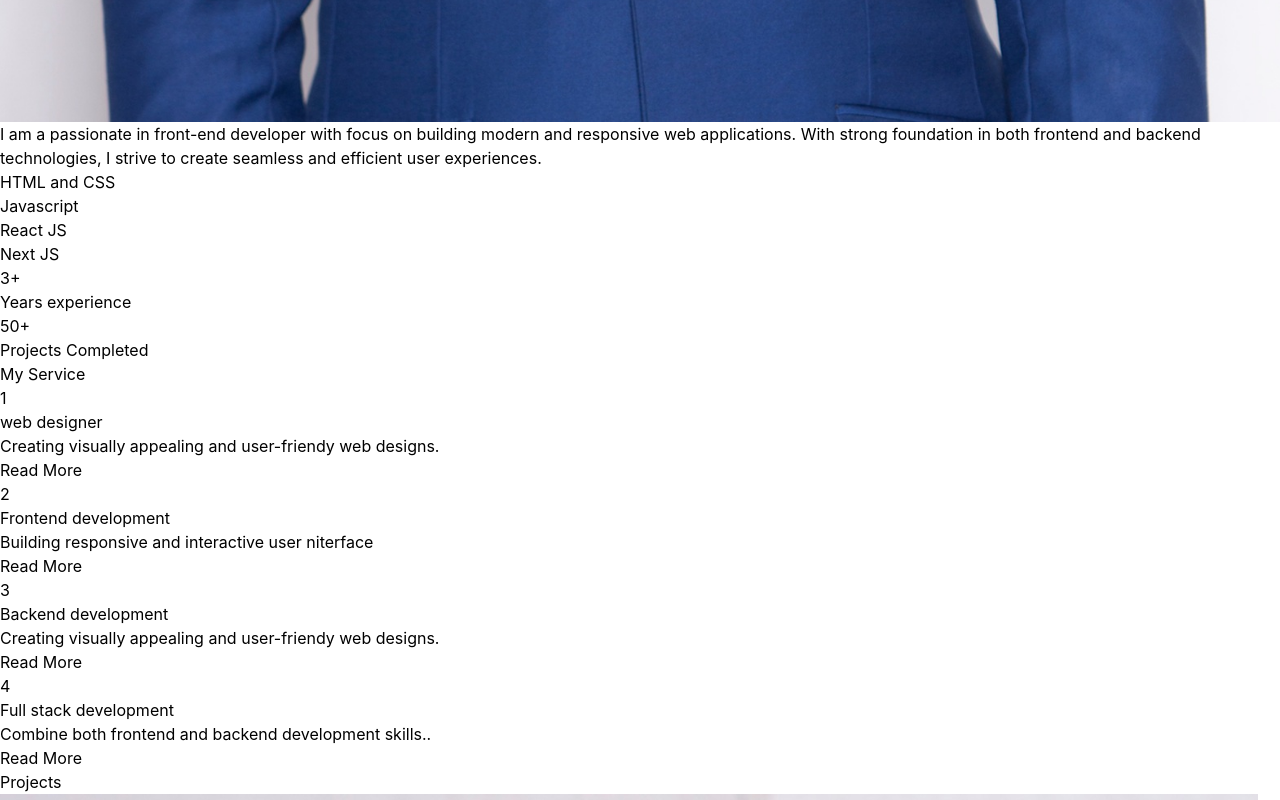
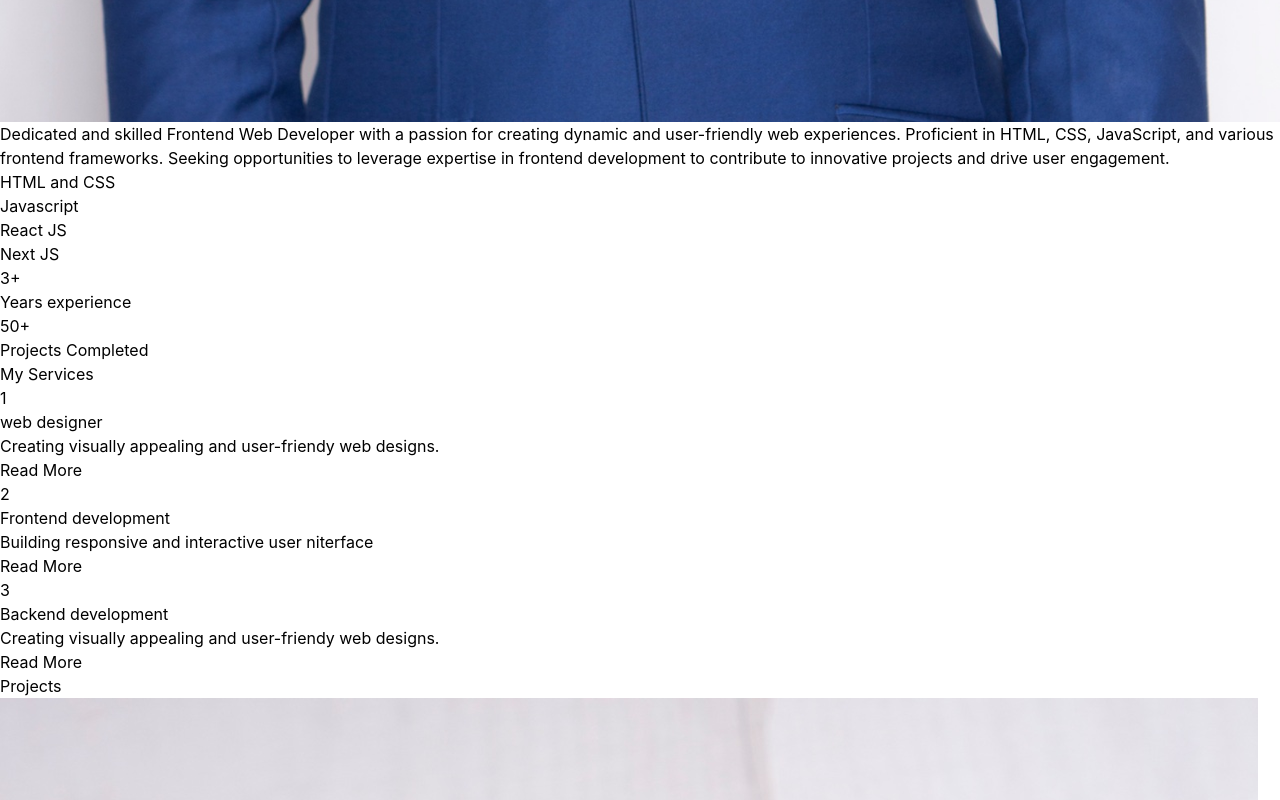
Before and after one commit to Mlowegene/mlowe-portifolio, a React (Vite) app: page / in a window 1280 px wide. Shown: the part 2820-3620 px from the top of the page. Built offline with nearby package versions, Linux system fonts and the light colour scheme.

Commit message:
fix: change some info

```diff
--- a/src/components/About.jsx
+++ b/src/components/About.jsx
@@ -10,10 +10,10 @@ function About() {
             className="w-72 h-80 rounded object-cover mb-8 md:mb-0" />
             <div className="flex-1">
                 <p className="text-lg mb-8">
-                I am a passionate in front-end developer with focus on building modern and
-                responsive web applications. With strong foundation in both frontend and
-                backend technologies, I strive to create seamless and efficient user
-                experiences.
+                   Dedicated and skilled Frontend Web Developer with a passion for creating dynamic and
+                   user-friendly web experiences. Proficient in HTML, CSS, JavaScript, and various frontend
+                   frameworks. Seeking opportunities to leverage expertise in frontend development to contribute to
+                   innovative projects and drive user engagement.
                 </p>
                 <div className="space-y-4">
                     <div className="flex items-center">
--- a/src/components/Service.jsx
+++ b/src/components/Service.jsx
@@ -15,17 +15,12 @@ function Service() {
             id: 3,
             title: "Backend development",
             description: "Creating visually appealing and user-friendy web designs."
-        },
-        {
-            id: 4,
-            title: "Full stack development",
-            description: "Combine both frontend and backend development skills.."
         }
     ]
   return (
     <div className="bg-black text-white py-20 " id="services">
       <div className="container mx-auto px-8 md:px-16 lg:px-24 ">
-        <h2 className="text-4xl font-bold text-center m-12">My Service</h2>
+        <h2 className="text-4xl font-bold text-center m-12">My Services</h2>
         <div className="grid drid-cols-1 md:grid-cols-2 lg:grid-cols-3 gap-8">
             {services.map((service) => (
                 <div
```
